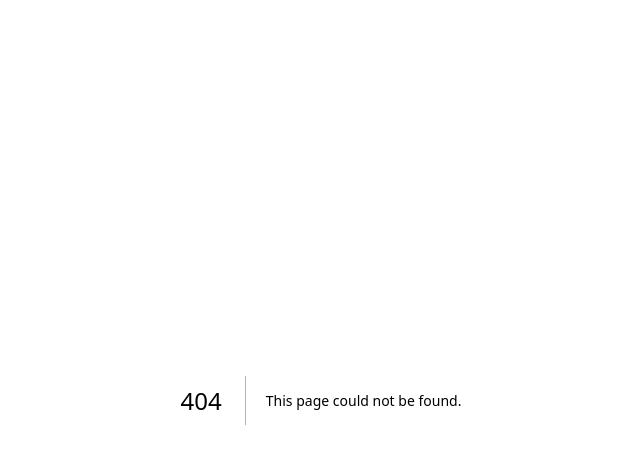
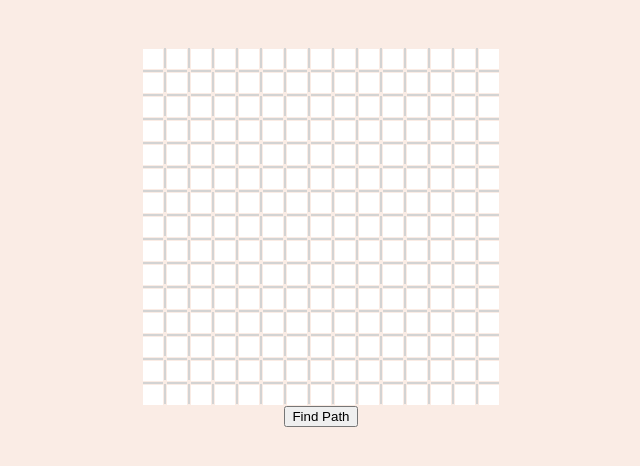
Before and after one commit to grepfruit19/portfolio-frontend, a Next.js app: page /pathfinding in a window 1280 px wide. Before the commit this address had no page. Shown: the top 466 px of the page, without its empty margins (319-959 px from the left). Built offline with nearby package versions, Linux system fonts and the light colour scheme.

Commit message:
grid works for now, going to refactor

```diff
--- a/package.json
+++ b/package.json
@@ -48,6 +48,7 @@
   },
   "devDependencies": {
     "@babel/plugin-transform-modules-commonjs": "^7.20.11",
+    "@babel/preset-react": "^7.18.6",
     "jest": "^29.4.3"
   }
 }
--- /dev/null
+++ b/pages/pathfinding.jsx
@@ -0,0 +1,157 @@
+import { useState, useEffect } from "react";
+import { Paper } from "@mui/material";
+import Graph, { Node } from "../pathfinding/Graph";
+import { LabelList } from "recharts";
+
+const styles = {
+  parent: {
+    display: "flex",
+    padding: "3rem",
+    flexDirection: "column",
+    alignItems: "center",
+  },
+  paper: {
+    width: "85%",
+    maxWidth: "1100px",
+    padding: "3rem",
+    display: "flex",
+    flexDirection: "row",
+    alignItems: "center",
+    justifyContent: "center",
+    minHeight: "40rem",
+    flexWrap: "wrap",
+  },
+  graphCell: {
+    width: "20px",
+    height: "20px",
+    backgroundColor: "white",
+    margin: "1px",
+  },
+  pathCell: {
+    width: "20px",
+    height: "20px",
+    backgroundColor: "yellow",
+    margin: "1px",
+  },
+  row: {
+    display: "flex",
+    flexDirection: "row",
+  },
+  horizontalEdge: {
+    width: "20px",
+    height: "2px",
+    backgroundColor: "lightGray",
+    marginLeft: "2px",
+    marginRight: "2px",
+  },
+  verticalEdge: {
+    width: "2px",
+    height: "20px",
+    backgroundColor: "lightGray",
+  },
+};
+
+function Cell(props) {
+  const { type } = props;
+
+  // TODO: Will add more types later.
+  const style = !type ? styles.graphCell : styles.pathCell;
+
+  return <div style={style}></div>;
+}
+
+function Edge(props) {
+  const { direction } = props;
+  const style =
+    direction === "vertical" ? styles.verticalEdge : styles.horizontalEdge;
+
+  return <div style={style}></div>;
+}
+
+// Handles the logic for rendering an individual row.
+function Row(props) {
+  const { width, border, path, y } = props;
+
+  // Checks to see if a given cell is in the path
+  function inPath(x, y) {
+    return path.find((cell) => cell.x === x && cell.y === y) ? true : false;
+  }
+
+  function generateRow() {
+    const output = [];
+    for (let i = 0; i < width; i++) {
+      if (border) {
+        output.push(<Edge direction={"horizontal"} />);
+      } else {
+        let cellType = null;
+        if (inPath(i, y)) {
+          cellType = "path";
+        }
+        output.push(<Cell type={cellType} />);
+        // Handle the in-between Edges.
+        if (i !== width - 1 && !border)
+          output.push(<Edge direction={"vertical"} />);
+      }
+    }
+    return <div style={styles.row} children={output}></div>;
+  }
+
+  return generateRow();
+}
+
+export default function Pathfinding() {
+  const WIDTH = 15;
+  const HEIGHT = 15;
+
+  const graph = new Graph(WIDTH, HEIGHT);
+  const [graphDisplay, setGraphDisplay] = useState([[]]);
+  const [path, setPath] = useState([]);
+
+  const handleSubmit = () => {
+    console.log("entry");
+    const path = graph.findPath(new Node(0, 0), new Node(14, 14));
+    setPath(path);
+  };
+
+  useEffect(() => {
+    // Generate HEIGHT # of Rows
+    // Parent div contains Rows
+    const output = [];
+    for (let i = 0; i < HEIGHT; i++) {
+      // Create actual divs.
+      output.push(
+        <Row
+          style={styles.row}
+          graph={graph}
+          path={path}
+          y={i}
+          height={HEIGHT}
+          width={WIDTH}
+        >
+          Path
+        </Row>
+      );
+      // Create row of border divs, except for the very last one.
+      if (i !== WIDTH - 1)
+        output.push(
+          <Row
+            style={styles.row}
+            path={path}
+            border={true}
+            height={HEIGHT}
+            width={WIDTH}
+          ></Row>
+        );
+    }
+    setGraphDisplay(output);
+  }, []);
+
+  return (
+    <>
+      <div style={styles.parent}>
+        {graphDisplay}
+        <button onClick={handleSubmit}>Find Path</button>
+      </div>
+    </>
+  );
+}
--- a/pathfinding/Graph.js
+++ b/pathfinding/Graph.js
@@ -83,7 +83,7 @@ export default class Graph {
       const belowNode = new Node(node.x, node.y + 1);
       if (!this.isBlocked(node, belowNode)) adjacentNodes.push(belowNode);
     }
-    // Also need to filter blocked paths
+    if (adjacentNodes.length === 0) throw new Error("No adjacent nodes");
     return adjacentNodes;
   }
 
@@ -103,8 +103,17 @@ export default class Graph {
 
   // Generates a path
   backtrack(parents, node) {
-    console.log("backtrackparents", parents);
-    console.log("backtracknodes", node);
+    const path = [];
+    // Include the end in the path.
+    path.push(node);
+
+    let previousNode = parents[node];
+    while (previousNode) {
+      path.push(previousNode);
+      previousNode = parents[previousNode];
+    }
+    // The path is backwards since we're backtracking.
+    return path.reverse();
   }
 
   createUnexploredSet() {
@@ -157,6 +166,7 @@ export default class Graph {
   }
 
   findPath(start, end) {
+    if (start.x === end.x && start.y === end.y) return start;
     // All Node objects should come from unexplored.
     // Using/initializing other Node objects will create reference errors
     const unexplored = this.createUnexploredSet();
@@ -165,30 +175,32 @@ export default class Graph {
 
     while (unexplored.size > 0) {
       const nextNodeValues = this.popNextNode(unexplored, distances);
-      console.log("nextNodeValues", nextNodeValues);
       const { nextNode: currentNode } = nextNodeValues;
-      console.log("currentNode", currentNode);
-      console.log("distances[currentNode]", distances[currentNode]);
 
       if (currentNode.x === end.x && currentNode.y === end.y) {
-        console.log("distances", distances);
+        const path = this.backtrack(parents, currentNode);
+        // If there is no viable path, we'll just get a node of length 1
+        // that only contains the end node. In that case we just want to return []
+        // for consistency.
+        // We cover the case where start === end in the beginning.
+        if (path.length === 1) return [];
         return this.backtrack(parents, currentNode);
       }
 
-      const adjacentNodes = this.removeExplored(
-        unexplored,
-        this.findAdjacentNodes(currentNode)
-      );
-      console.log("adjacentNodes", adjacentNodes);
+      let adjacentNodes;
+      try {
+        adjacentNodes = this.removeExplored(
+          unexplored,
+          this.findAdjacentNodes(currentNode)
+        );
+      } catch (err) {
+        if (err.message.includes("No adjacent nodes")) {
+          return [];
+        }
+      }
       adjacentNodes.forEach((adjacentNode) => {
-        console.log(
-          "distances[currentNode] but in the for loop",
-          distances[currentNode]
-        );
         const newDistance = distances[currentNode] + 1;
         const oldDistance = distances[adjacentNode];
-        console.log("newDistance", newDistance);
-        console.log("oldDistance", oldDistance);
         if (newDistance < oldDistance) {
           distances[adjacentNode] = newDistance;
           parents[adjacentNode] = currentNode;
```
Also changed, not shown: .babelrc (deleted), 2 other files (tests, documents, lock files or other folders).
